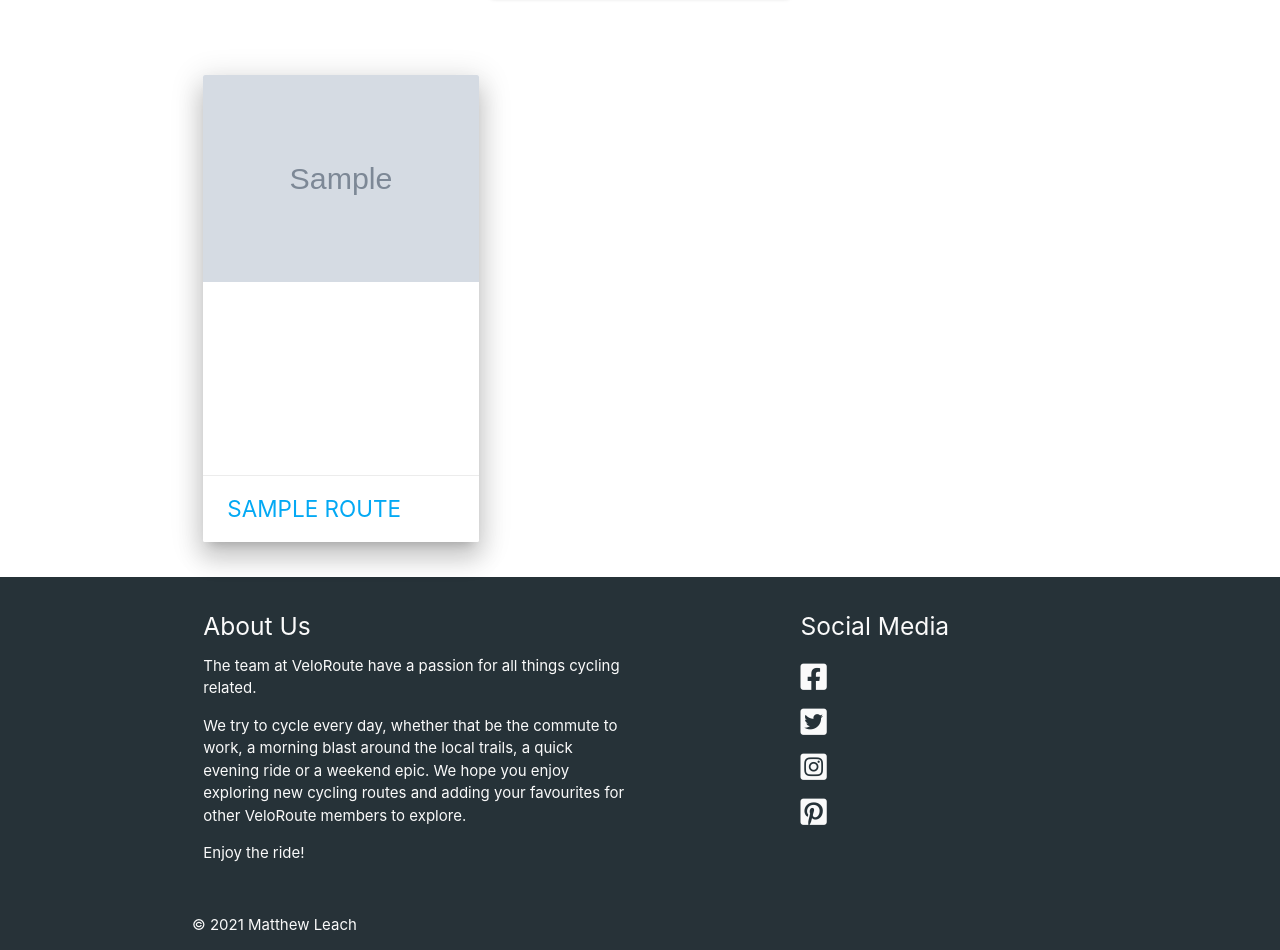
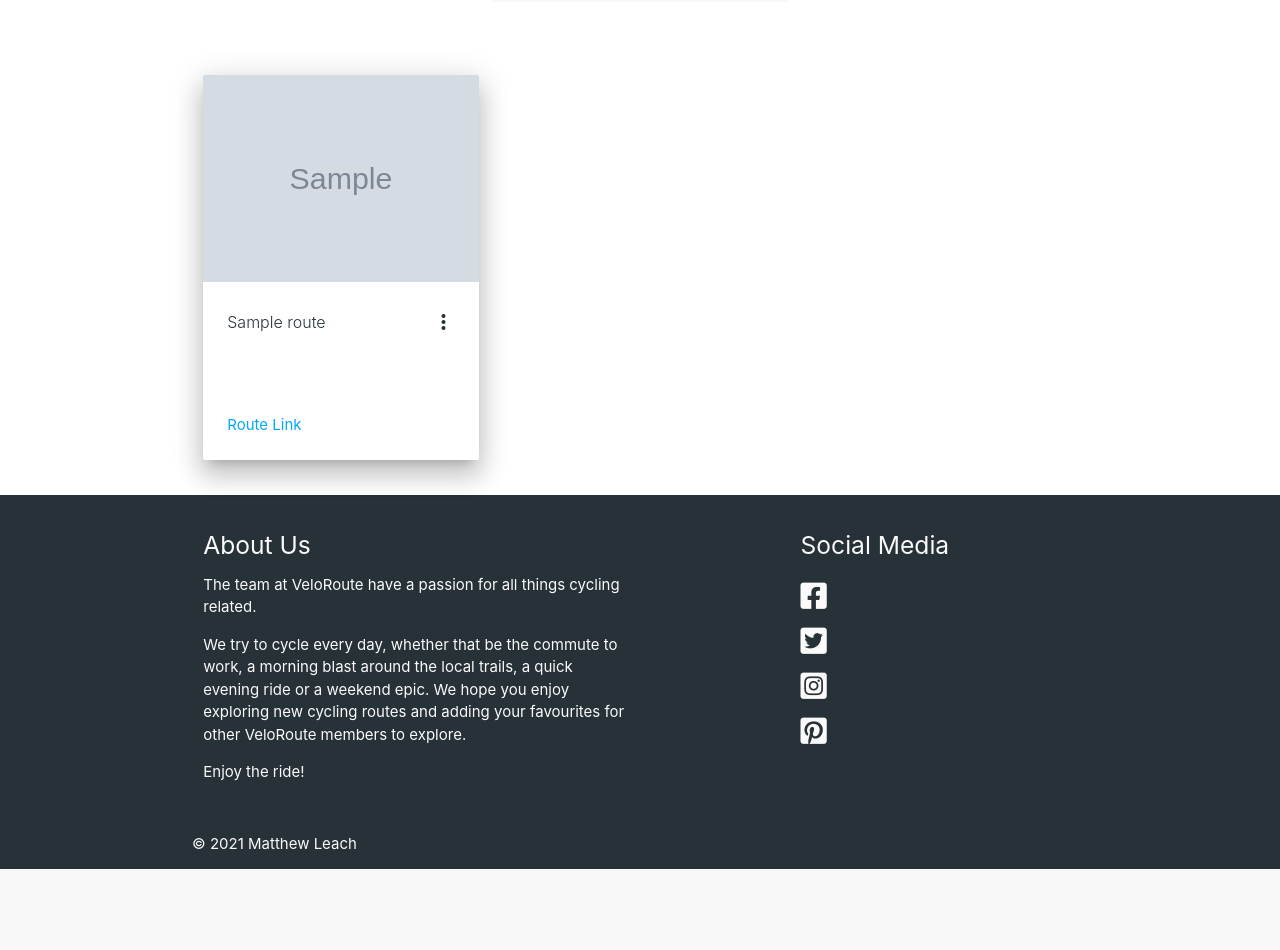
Before and after one commit to Matty-El/velo-route, a Flask app: page / in a window 1280 px wide. Shown: the part 934-1884 px from the top of the page. After the commit the page ends 1803 px from the top, so only its background shows below. Run offline with Flask 2, Linux system fonts and the light colour scheme; grey boxes marked "Sample" are stand-in pictures; a database or web service that is not in the repository returns one stand-in record (values such as "Sample title"); some libraries are stand-ins or nearby versions.

Commit message:
Resolve issue with Materialize sticky footer and minor formatting changes to cards

```diff
--- a/app.py
+++ b/app.py
@@ -294,6 +294,7 @@ def edit_cycling_tip(cycling_tip_id):
         if session["user"] == "admin":
             if request.method == "POST":
                 submit_cycling_tip = {
+                    "category_name": request.form.get("category_name"),
                     "cycling_tip_name": request.form.get("cycling_tip_name"),
                     "cycling_tip_description": request.form.get(
                         "cycling_tip_description"),
--- a/static/css/style.css
+++ b/static/css/style.css
@@ -38,7 +38,7 @@ input {
 }
 
 /*------------------------------------- general */
-#body {
+body {
     font-family: 'Roboto' sans-serif !important;
     color: #263238;
     display: -webkit-box;
@@ -71,21 +71,10 @@ main {
 }
 
 /*------------------------------------- cards */
-/*
 
-.card-description {
-    height: 250px;
-}
-
-.card-action-categories {
-    height: 125px;
-}
-
-*/
-
-.card-image {
-    min-height: 400px;
-}
+/*.card-image {
+    max-height: 350px;
+}*/
 
 .card-title {
     min-height: 100px;
@@ -93,7 +82,7 @@ main {
 }
 
 .card-title.activator {
-    font-size: 1.5rem;
+    font-size: 16px;
 }
 
 .card-buttons {
--- a/templates/add_cycling_tip.html
+++ b/templates/add_cycling_tip.html
@@ -23,9 +23,9 @@
             <div class="row">
                 <div class="input-field">
                     <i class="fas fa-map-signs prefix blue-grey-text"></i>
-                    <input id="cycling_tip_name" name="cycling_tip_name" type="text" minlength="5" maxlength="70" pattern="([^\s][A-z0-9À-ž\s]+)$" class="validate" required>
-                    <label for="cycling_tip_name" class="routes-label">Cycling Tip Name (max 70 char)</label>
-                    <span class="helper-text" data-error="5-70 characters, letters and numbers only" data-success="Valid Input"></span>
+                    <input id="cycling_tip_name" name="cycling_tip_name" type="text" minlength="5" maxlength="50" pattern="([^\s][A-z0-9À-ž\s]+)$" class="validate" required>
+                    <label for="cycling_tip_name" class="routes-label">Cycling Tip Name (max 50 char)</label>
+                    <span class="helper-text" data-error="5-50 characters, letters and numbers only" data-success="Valid Input"></span>
                 </div>
             </div>
             <!-- cycling tip image -->
--- a/templates/add_route.html
+++ b/templates/add_route.html
@@ -51,9 +51,9 @@
             <div class="row">
                 <div class="input-field">
                     <i class="fas fa-map-signs prefix blue-grey-text"></i>
-                    <input id="route_name" name="route_name" type="text" minlength="5" maxlength="70" pattern="([^\s][A-z0-9À-ž\s]+)$" class="validate" required>
+                    <input id="route_name" name="route_name" type="text" minlength="5" maxlength="50" pattern="([^\s][A-z0-9À-ž\s]+)$" class="validate" required>
                     <label for="route_name" class="routes-label">Route Name</label>
-                    <span class="helper-text" data-error="5-70 characters, letters and numbers only" data-success="Valid Input"></span>
+                    <span class="helper-text" data-error="5-50 characters, letters and numbers only" data-success="Valid Input"></span>
                 </div>
             </div>
             <!-- route image -->
--- a/templates/base.html
+++ b/templates/base.html
@@ -18,6 +18,7 @@
   <title>VeloRoute</title>
 </head>
 
+<body>
   <header>
     <!-- main navigation menu -->
     <nav class="nav-extended blue-grey darken-4 grey-text text-lighten-5 active">
@@ -72,6 +73,7 @@
   </header>
 
   <main>
+    {% block content %}
     <section>
       <!-- display flash messages -->
       {% with messages = get_flashed_messages() %}
@@ -86,18 +88,7 @@
       {% endif %}
       {% endwith %}
     </section>
-
-  <body>
-    {% block content %}
-
     {% endblock %}
-    <script src="https://code.jquery.com/jquery-3.6.0.min.js"
-      integrity="sha256-/xUj+3OJU5yExlq6GSYGSHk7tPXikynS7ogEvDej/m4=" crossorigin="anonymous"></script>
-    <script src="https://cdnjs.cloudflare.com/ajax/libs/materialize/1.0.0/js/materialize.min.js"></script>
-    <script src="{{ url_for('static', filename='js/script.js') }}"></script>
-    {% block scripts %}
-    {% endblock %}
-  </body>
   </main>
 
   <footer class="page-footer blue-grey darken-4 grey-text text-lighten-5">
@@ -145,4 +136,12 @@
     </div>
   </footer>
 
+  <script src="https://code.jquery.com/jquery-3.6.0.min.js"
+    integrity="sha256-/xUj+3OJU5yExlq6GSYGSHk7tPXikynS7ogEvDej/m4=" crossorigin="anonymous"></script>
+  <script src="https://cdnjs.cloudflare.com/ajax/libs/materialize/1.0.0/js/materialize.min.js"></script>
+  <script src="{{ url_for('static', filename='js/script.js') }}"></script>
+  {% block scripts %}
+  {% endblock %}
+</body>
+
 </html>
--- a/templates/edit_cycling_tip.html
+++ b/templates/edit_cycling_tip.html
@@ -27,9 +27,9 @@
             <div class="row">
                 <div class="input-field">
                     <i class="fas fa-map-signs prefix blue-grey-text darken-5"></i>
-                    <input id="cycling_tip_name" name="cycling_tip_name" minlength="5" maxlength="70" pattern="([^\s][A-z0-9À-ž\s]+)$" value="{{- cycling_tip.cycling_tip_name -}}" type="text" pattern="([^\s][A-z0-9À-ž\s]+)$" class="validate" required>
-                    <label for="cycling_tip_name" class="routes-label">Cycling Tip Name (max 70 char)</label>
-                    <span class="helper-text" data-error="5-70 characters, letters and numbers only" data-success="Valid Input"></span>
+                    <input id="cycling_tip_name" name="cycling_tip_name" minlength="5" maxlength="50" pattern="([^\s][A-z0-9À-ž\s]+)$" value="{{- cycling_tip.cycling_tip_name -}}" type="text" pattern="([^\s][A-z0-9À-ž\s]+)$" class="validate" required>
+                    <label for="cycling_tip_name" class="routes-label">Cycling Tip Name (max 50 char)</label>
+                    <span class="helper-text" data-error="5-50 characters, letters and numbers only" data-success="Valid Input"></span>
                 </div>
             </div>
             <!-- cycling tip image -->
--- a/templates/edit_route.html
+++ b/templates/edit_route.html
@@ -66,9 +66,9 @@
                 <div class="input-field col s12">
                     <i class="fas fa-map-signs prefix blue-grey-text"></i>
                     <input id="route_name" name="route_name" type="text"
-                        value="{{- route.route_name -}}" minlength="5" maxlength="70" pattern="([^\s][A-z0-9À-ž\s]+)$" class="validate" required>
+                        value="{{- route.route_name -}}" minlength="5" maxlength="50" pattern="([^\s][A-z0-9À-ž\s]+)$" class="validate" required>
                     <label for="route_name">Route Name</label>
-                    <span class="helper-text" data-error="5-70 characters, letters and numbers only" data-success="Valid Input"></span>
+                    <span class="helper-text" data-error="5-50 characters, letters and numbers only" data-success="Valid Input"></span>
                 </div>
             </div>
             <!-- route image -->
@@ -84,7 +84,7 @@
             <div class="row">
                 <div class="input-field col s12">
                     <i class="fas fa-align-left prefix blue-grey-text"></i>
-                    <input id="route_description" name="route_description" value="{{- route.route_description -}}" pattern="([^\s][A-z0-9À-ž\s]+){10,300}$" class="materialize-textarea validate" required>
+                    <textarea id="route_description" name="route_description" value="{{- route.route_description -}}" pattern="([^\s][A-z0-9À-ž\s]+){10,300}$" class="materialize-textarea validate" required></textarea>
                     <label for="route_description">Route Description</label>
                 </div>
             </div>
--- a/templates/index.html
+++ b/templates/index.html
@@ -24,13 +24,6 @@
     </div>
 </div>
 
-<!-- call to action to join us
-    <div class="blue-grey darken-3" id="join-us">
-        <h4 class="center-align grey-text text-lighten-5">SHARE YOUR FAVOURITE ROUTES FOR OTHER CYCLISTS TO ENJOY.</h4>
-        <p class="center-align grey-text text-lighten-5"><a href="{{ url_for('join_us') }}">Join Us</a></p>
-    </div>
--->
-
 <div class="container" id="home-routes-section">
     <!-- small device routes display  -->
     <div class="row show-on-small hide-on-med-and-up">
@@ -40,9 +33,20 @@
                 <div class="card-image">
                     <img src="{{ route.route_image }}" alt="Route Image">
                 </div>
-                <div class="card-action card-action-home">
-                    <a class="light-blue-text darken-2" href="{{ route.route_link }}" target="_blank">{{ route.route_name }}</a>
-                </div>
+                <div class="card-content">
+                    <span class="card-title activator">{{ route.route_name }}<i class="material-icons right">more_vert</i></span>
+                    <p><a class="light-blue-text darken-2" href="{{ route.route_link }}" target="_blank">Route Link</a></p>
+                  </div>
+                  <div class="card-reveal">
+                    <span class="card-title activator"><strong>{{ route.route_name }}<i
+                          class="material-icons right">close</i></strong></span>
+                    <p class="card-description">{{ route.route_description}}</p><br />
+                    <p><strong>Type: </strong>{{ route.category_name }}</p>
+                    <p><strong>Country: </strong>{{ route.country_name }}</p>
+                    <p><strong>Distance: </strong>{{ route.route_distance }} km</p>
+                    <p><strong>Difficulty: </strong>{{ route.route_difficulty }}</p>
+                    <p><strong>Created By: </strong><em>{{ route.created_by }}</em></p>
+                  </div>
             </div>
         </div>
         {% endfor %}
@@ -51,16 +55,25 @@
     <!-- medium and large device routes display  -->
     <div class="row hide-on-small-only">
         {% for route in med_large_routes %}
-        <div class="col s12 m6 l4">
+        <div class="col s12 m6 xl4">
             <div class="card z-depth-4">
                 <div class="card-image">
-                    <a href="">
                     <img src="{{ route.route_image }}" alt="Route Image">
-                </a>
                 </div>
-                <div class="card-action card-action-home divert-text">
-                    <a class="light-blue-text darken-2" href="{{ route.route_link }}" target="_blank">{{ route.route_name }}</a>
-                </div>
+                <div class="card-content">
+                    <span class="card-title activator">{{ route.route_name }}<i class="material-icons right">more_vert</i></span>
+                    <p><a class="light-blue-text darken-2" href="{{ route.route_link }}" target="_blank">Route Link</a></p>
+                  </div>
+                  <div class="card-reveal">
+                    <span class="card-title activator"><strong>{{ route.route_name }}<i
+                          class="material-icons right">close</i></strong></span>
+                    <p class="card-description">{{ route.route_description}}</p><br />
+                    <p><strong>Type: </strong>{{ route.category_name }}</p>
+                    <p><strong>Country: </strong>{{ route.country_name }}</p>
+                    <p><strong>Distance: </strong>{{ route.route_distance }} km</p>
+                    <p><strong>Difficulty: </strong>{{ route.route_difficulty }}</p>
+                    <p><strong>Created By: </strong><em>{{ route.created_by }}</em></p>
+                  </div>
             </div>
         </div>
         {% endfor %}
--- a/templates/profile.html
+++ b/templates/profile.html
@@ -21,7 +21,7 @@
 <div class="container">
   <div class="row">
     {% for route in routes %}
-    <div class="col s12 l6">
+    <div class="col s12 l4">
       <div class="card grey lighten-5 z-depth-4">
         <div class="card-image waves-effect waves-block waves-light">
           <img class="activator" src="{{ route.route_image }}" alt="Route Image">
```
Lines whose indentation alone changed are shown as unchanged.
